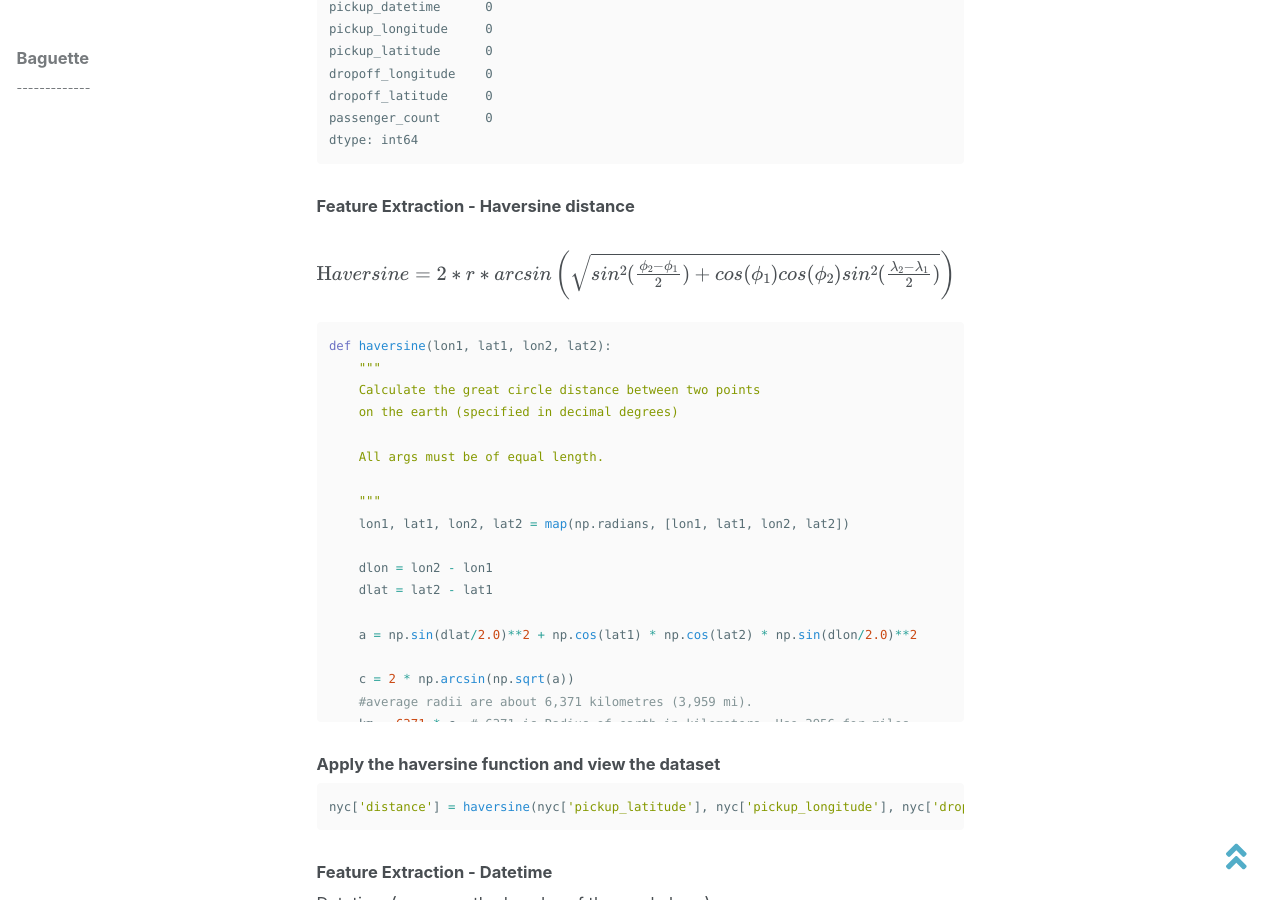
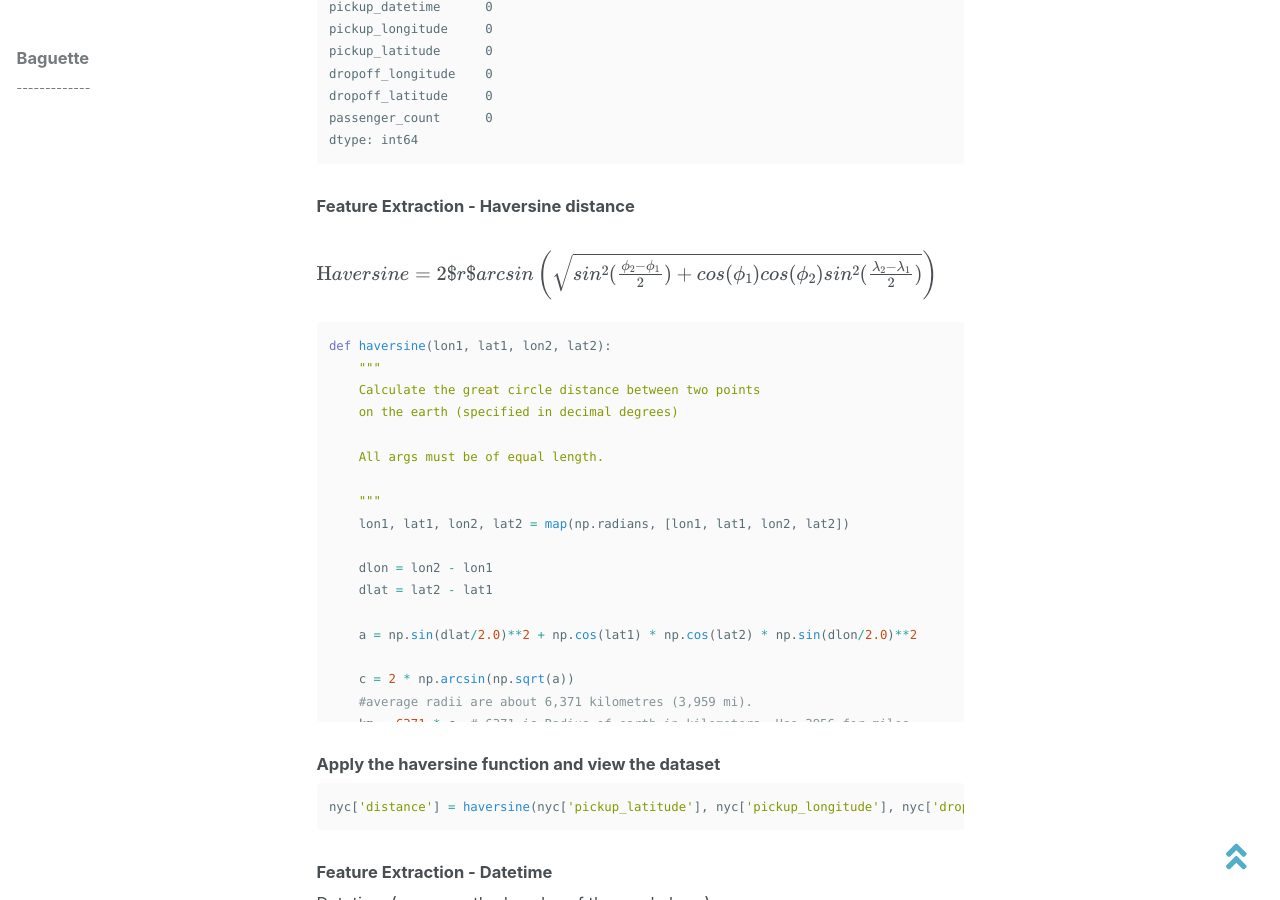
Before and after one commit to baguettexci/baguettexci.gituhb.io, a Jekyll site: the page built from _posts/2018-10-28-NYC-Taxi.md, in a window 1280 px wide and 900 px high, scrolled down 2286 px. Built offline with Jekyll 4.4.1, drawn with Linux system fonts in a browser that asks for light colours; nearby versions of some CDN libraries; formulas are drawn with MathJax 3.

Commit message:
Update 2018-10-28-NYC-Taxi.md

````diff
--- a/_posts/2018-10-28-NYC-Taxi.md
+++ b/_posts/2018-10-28-NYC-Taxi.md
@@ -148,7 +148,7 @@
 ### Feature Extraction - Haversine distance
 
 <br/>
-$${\text Haversine}= {\text 2*r* arcsin}\left(\sqrt {sin^2(\frac{\phi_2 - \phi_1}{2}) + cos(\phi_1)cos(\phi_2)sin^2(\frac{\lambda_2 - \lambda_1}{2})}\right)$$
+$${\text Haversine}= {\text 2$\textit{r}$ arcsin}\left(\sqrt {sin^2(\frac{\phi_2 - \phi_1}{2}) + cos(\phi_1)cos(\phi_2)sin^2(\frac{\lambda_2 - \lambda_1}{2})}\right)$$
 <br/>
 
 ```python
````
